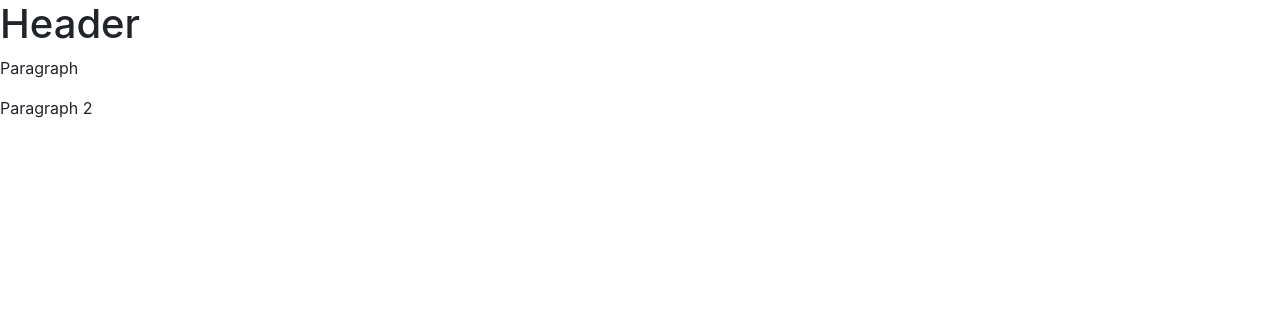
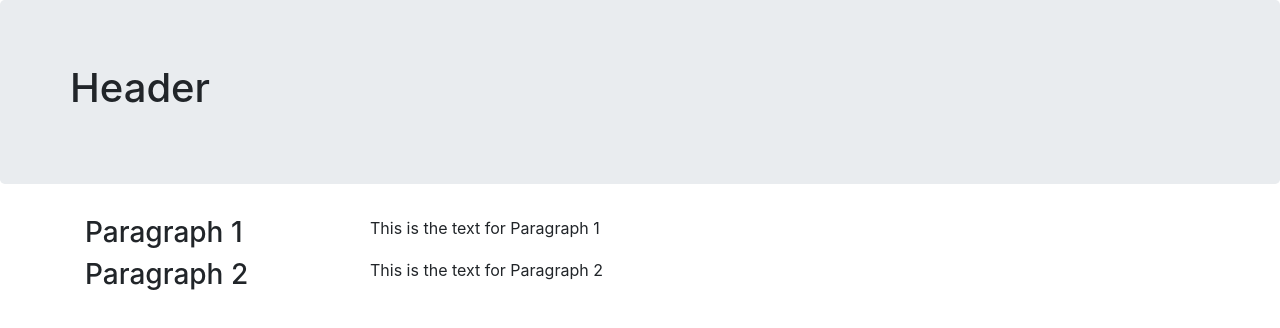
Before and after one commit to sivaneshl/fullstack, a website: page index.html in a window 1280 px wide. Drawn offline with nearby package versions, Linux system fonts and the light colour scheme.

Commit message:
bootstarp ex 1

```diff
--- a/index.html
+++ b/index.html
@@ -14,9 +14,31 @@
 </head>
 
 <body>
-  <h1> Header </h1>
-  <p> Paragraph </p>
-  <p> Paragraph 2 </p>
+  <header class="jumbotron">
+    <div class="container">
+      <div class="row">
+        <h1> Header </h1>
+      </div>
+    </div>
+  </header>
+  <div class="container">
+    <div class="row">
+      <div class="col-sm-4 col-md-3">
+        <h3> Paragraph 1</h3>
+      </div>
+      <div class="col-sm col-md">
+        <p> This is the text for Paragraph 1 </p>
+      </div>
+    </div>
+    <div class="row">
+      <div class="col-sm-4 col-md-3">
+        <h3> Paragraph 2</h3>
+      </div>
+      <div class="col-sm col-md">
+        <p> This is the text for Paragraph 2 </p>
+      </div>
+    </div>
+  </div>
 
   <!-- JQuery first, then Tether, then Bootstrap JS -->
   <script src="node_modules/jquery/dist/jquery.min.js"></script>
--- a/package.json
+++ b/package.json
@@ -22,6 +22,7 @@
     "lite-server": "^2.3.0"
   },
   "dependencies": {
+    "atom-autocomplete": "^1.0.0",
     "bootstrap": "^4.0.0-alpha.6"
   }
 }
```
Also changed, not shown: node_server.js (added, +14 -0 lines), 1 other file.
